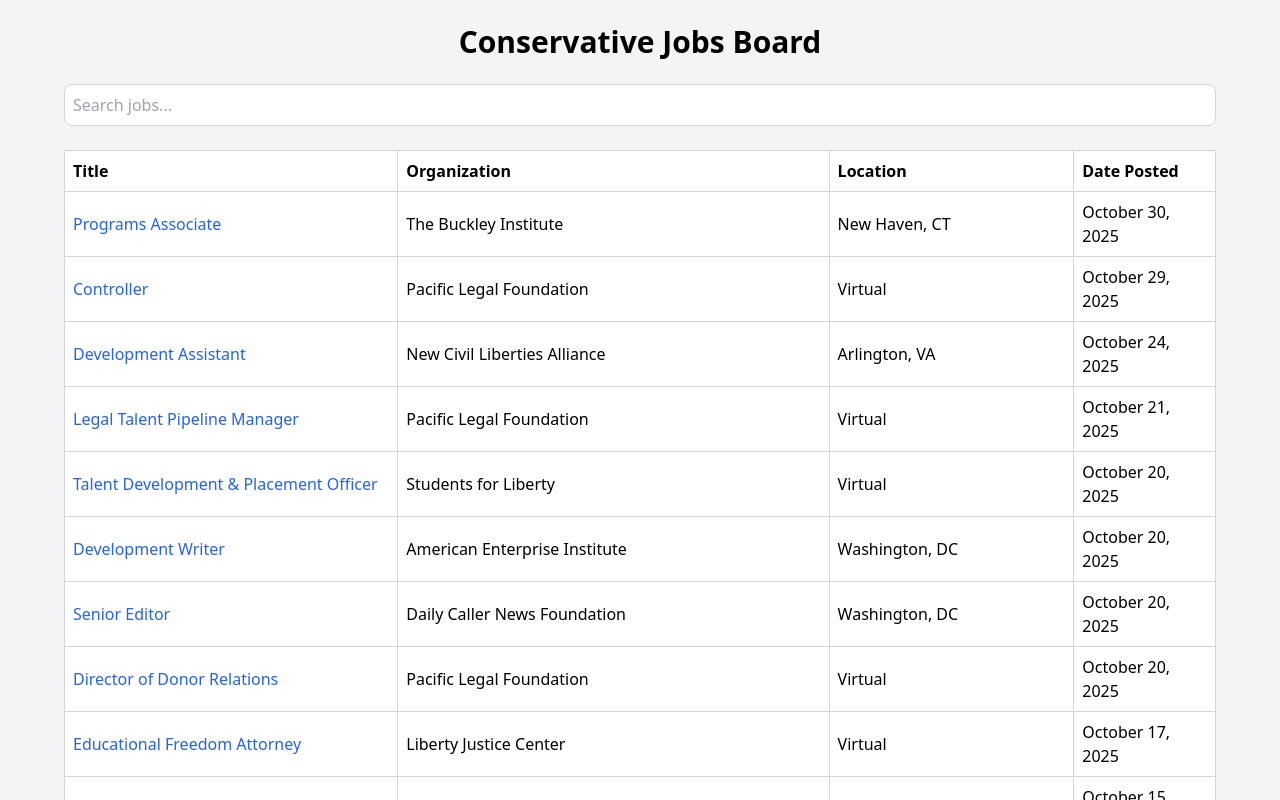
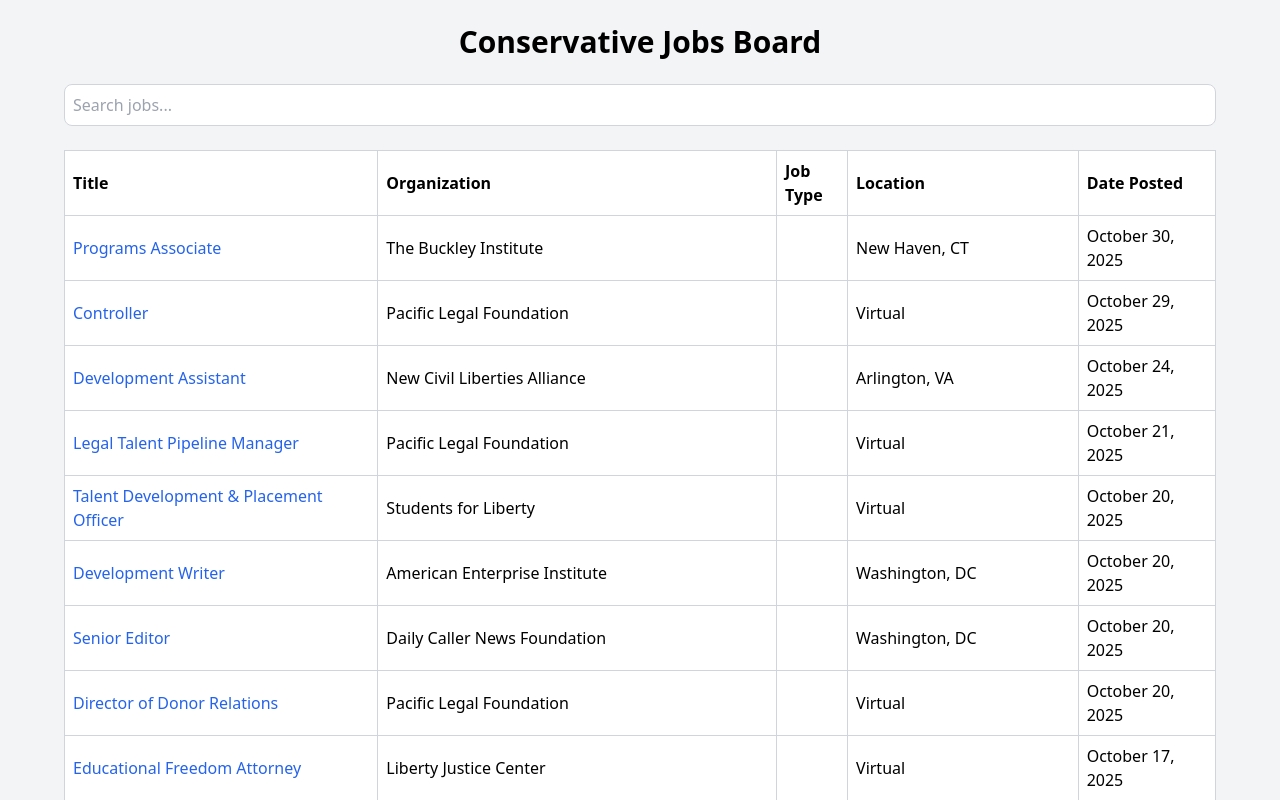
Before and after one commit to fmb15661/conservative-jobs-board, a React (Create React App) app in the folder frontend/: page / in a window 1280 px wide. Shown: the top 800 px of the page. Built offline with nearby package versions, Linux system fonts and the light colour scheme.

Commit message:
add Job Type column

```diff
--- a/frontend/src/App.jsx
+++ b/frontend/src/App.jsx
@@ -39,6 +39,7 @@
               <tr className="bg-white">
                 <th className="text-left p-2 border border-gray-300">Title</th>
                 <th className="text-left p-2 border border-gray-300">Organization</th>
+                <th className="text-left p-2 border border-gray-300">Job Type</th>
                 <th className="text-left p-2 border border-gray-300">Location</th>
                 <th className="text-left p-2 border border-gray-300">Date Posted</th>
               </tr>
@@ -47,15 +48,12 @@
               {filtered.map((j, i) => (
                 <tr key={i} className="bg-white hover:bg-gray-50">
                   <td className="p-2 border border-gray-300">
-                    <a
-                      className="text-blue-600 hover:underline"
-                      href={j.link}
-                      target="_blank"
-                    >
+                    <a className="text-blue-600 hover:underline" target="_blank" href={j.link}>
                       {j.title}
                     </a>
                   </td>
                   <td className="p-2 border border-gray-300">{j.organization}</td>
+                  <td className="p-2 border border-gray-300">{j["Job Type"] || ""}</td>
                   <td className="p-2 border border-gray-300">{j.location}</td>
                   <td className="p-2 border border-gray-300">{j.date_posted}</td>
                 </tr>
```
